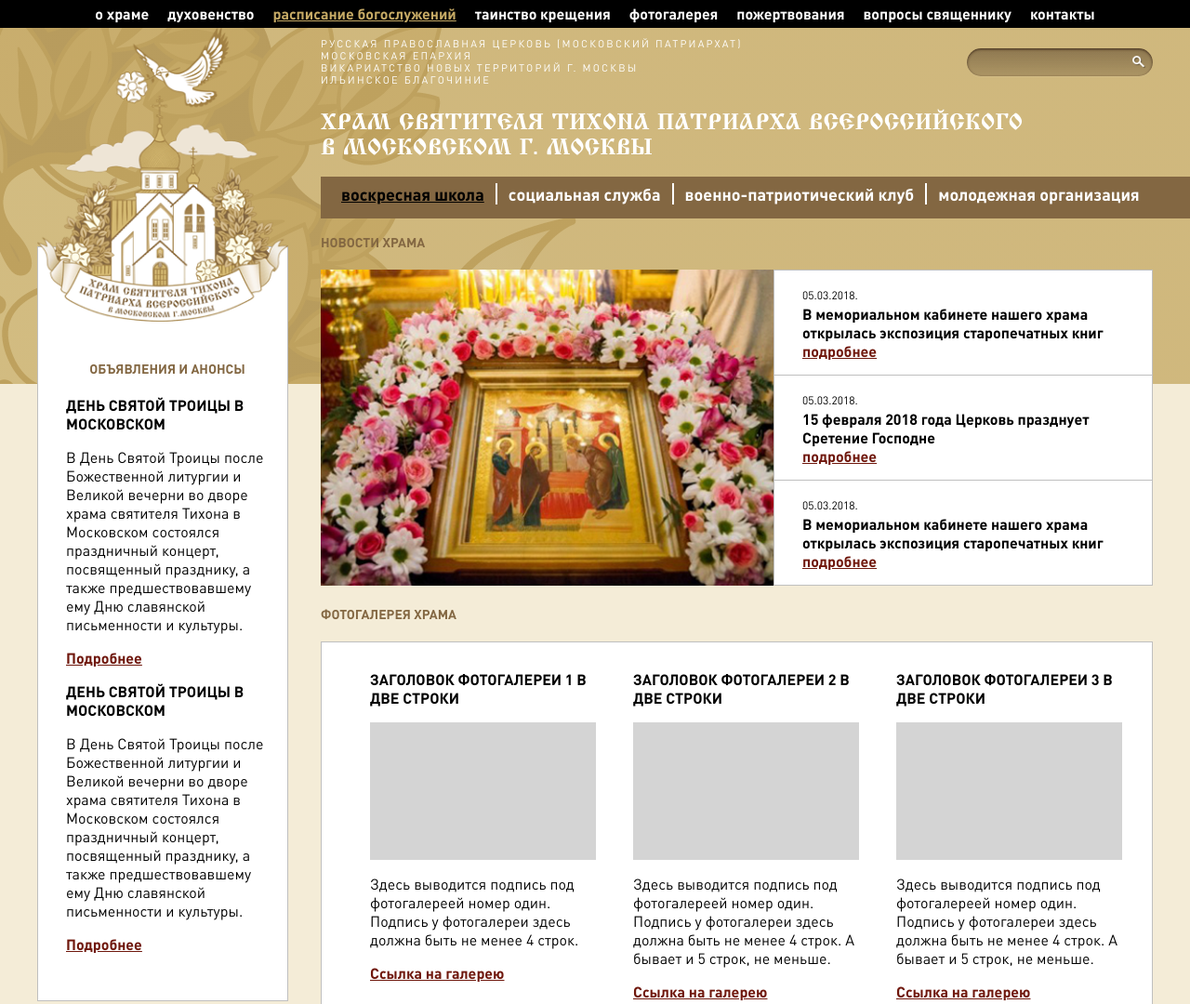
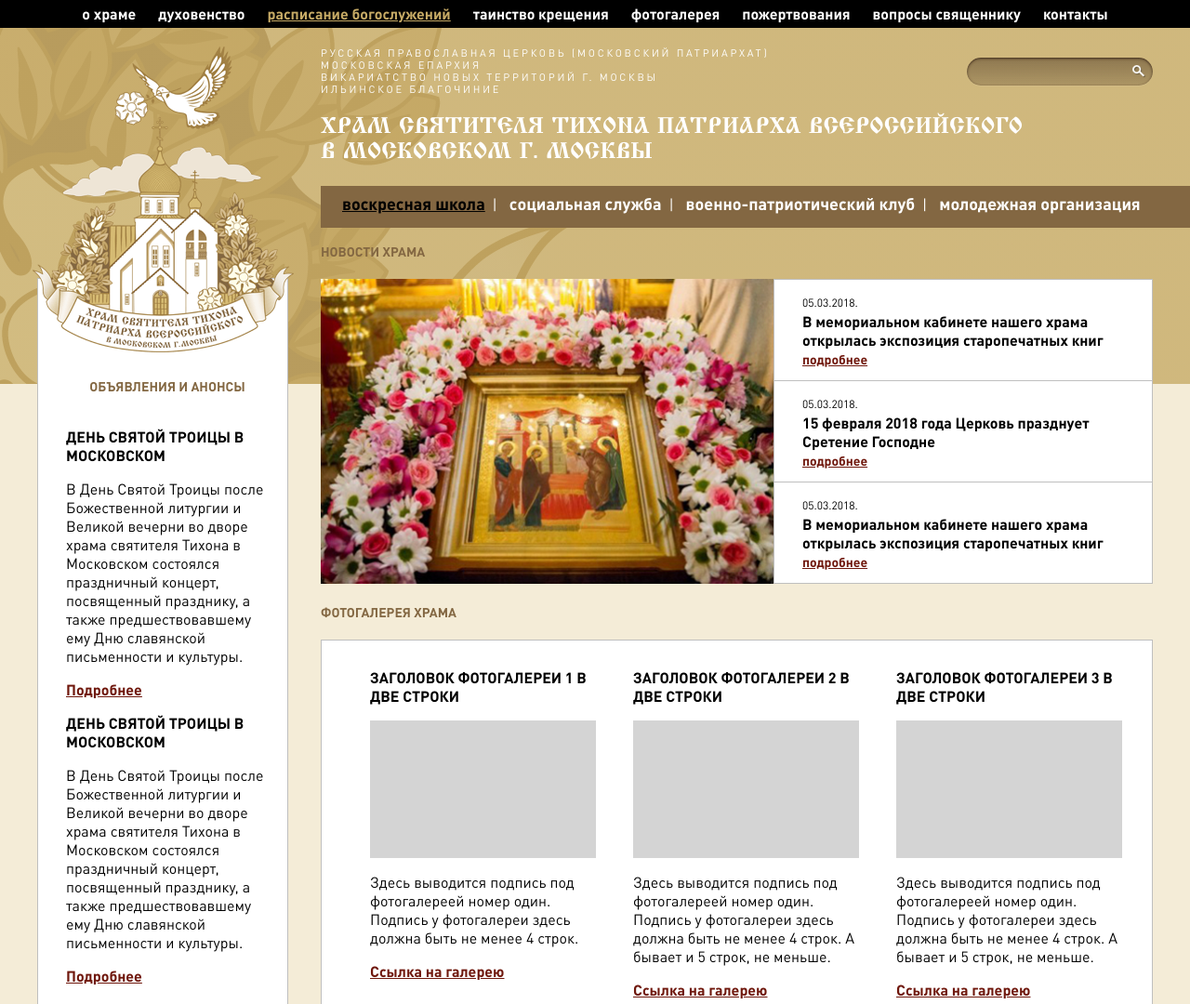
Before and after one commit to Verta-master/church, a website: page index.html in a window 1280 px wide. Shown: the top 1080 px of the page at 93% size. Drawn offline with nearby package versions, Linux system fonts and the light colour scheme; files that its build step writes are made by us from their sources.

Commit message:
Desktop PP

```diff
--- a/index.html
+++ b/index.html
@@ -66,7 +66,7 @@
         <div class="sidebar__block">
           <img src="img/img-2.jpg" alt="ПРАВОСЛАВНЫЙ КАЛЕНДАРЬ" width="189" height="189">
           <p class="sidebar__date">24 февраля 2011 г.</p>
-          <p class="sidebar__text">(11 февраля ст.ст.), Четверг. Поста нет. Сщмч. Власия (икона, храм), еп. Севастийского, и с ним двух отроков и 7 жен. Блгв. Кн. Всеволода (икона, молитвы), во св. Крещении Гавриила, Псковского. Прп. Димитрия (икона, храм, молитвы) Прилуцкого, Вологодского. Прав. Феодоры (икона, храм)</p>
+          <p class="sidebar__text">(11 февраля ст.ст.), Четверг. Поста нет. Сщмч. <a href="#">Власия (икона, храм)</a>, еп. Севастийского, и с ним двух отроков и 7 жен. Блгв. Кн. Всеволода (икона, молитвы), <a href="#">во св. Крещении Гавриила, Псковского. Прп. Димитрия (икона, храм, молитвы) Прилуцкого</a>, Вологодского. Прав. Феодоры (икона, храм)</p>
           <a href="#">Подробнее</a>
         </div>
 
--- a/less/blocks/article.less
+++ b/less/blocks/article.less
@@ -1,7 +1,7 @@
 .article {
   width: 100%;
   padding: 40px;
-  padding-top: 20px;
+  padding-top: 15px;
   background-color: #fff;
   border: 1px solid #bfbfbf;
   text-align: justify;
--- a/less/blocks/footer.less
+++ b/less/blocks/footer.less
@@ -1,5 +1,5 @@
 .footer {
-  padding-top: 15px;
+  padding-top: 10px;
   padding-bottom: 25px;
   color: #fff;
   font-size: 14px;
--- a/less/blocks/header.less
+++ b/less/blocks/header.less
@@ -15,8 +15,8 @@
 }
 
 .header__item {
-  margin-left: 10px;
-  margin-right: 10px;
+  margin-left: 12px;
+  margin-right: 12px;
 
   a {
     color: #fff;
--- /dev/null
+++ b/less/blocks/logo.less
@@ -0,0 +1,12 @@
+.logo {
+  display: block;
+  width: 281px;
+  margin-top: 10px;
+  margin-left: -5px;
+
+  img {
+    display: block;
+    width: 100%;
+    height: auto;
+  }
+}
--- a/less/blocks/main.less
+++ b/less/blocks/main.less
@@ -8,11 +8,13 @@
   font-size: 11px;;
   line-height: 13px;
   font-weight: 400;
-  letter-spacing: 0.2em;
+  letter-spacing: 0.25em;
   text-transform: uppercase;
 }
 
 .main__title {
+  margin-top: 10px;
+  margin-bottom: 22px;
   font-family: "IzhitsaC", "Arial", sans-serif;
   color: #fff;
   font-size: 24px;
--- a/less/blocks/menu.less
+++ b/less/blocks/menu.less
@@ -25,23 +25,37 @@
 }
 
 .menu__item {
+  position: relative;
   padding-top: 10px;
   padding-bottom: 10px;
 
+  &::after {
+    content: "|";
+    position: absolute;
+    top: 50%;
+    right: 0;
+    transform: translateY(-50%);
+    color: #fff;
+  }
+
   a {
-    padding-left: 12px;
-    padding-right: 12px;
+    padding-left: 13px;
+    padding-right: 13px;
     color: #fff;
     font-size: 18px;
     line-height: 1;
     font-weight: 700;
     text-decoration: none;
-    border-right: 2px solid #fff;
   }
 
-  &:last-child a {
-    border-right: none;
-    padding-right: 0;
+  &:last-child {
+    &::after {
+      display: none;
+    }
+
+    a {
+      padding-right: 0;
+    }
   }
 
   &:hover,
--- a/less/blocks/news.less
+++ b/less/blocks/news.less
@@ -29,7 +29,7 @@
 
 .news__item {
   border-bottom: 1px solid #bfbfbf;
-  padding: 15px 30px;
+  padding: 13px 30px;
   .transition();
 
   &:last-child {
@@ -48,6 +48,9 @@
       text-decoration: underline;
     }
   }
+
+  a {
+    font-size: 14px;
   }
 
   .news__title {
@@ -55,7 +58,9 @@
     font-weight: 700;
 
     a {
+      font-size: 16px;
       color: #000;
       text-decoration: none;
     }
   }
+}
--- a/less/blocks/sidebar.less
+++ b/less/blocks/sidebar.less
@@ -11,13 +11,19 @@
   border: 1px solid #bfbfbf;
 
   &--top {
-    margin-top: -85px;
-    padding-top: 100px;
-    padding-bottom: 50px;
+    margin-top: -80px;
+    padding-top: 85px;
+    padding-bottom: 35px;
   }
 
   &--contacts {
     padding-bottom: 35px;
+    line-height: 18px;
+
+    a:last-child {
+      display: block;
+      margin-top: 20px;
+    }
   }
 
   address {
@@ -31,11 +37,23 @@
 .sidebar__list {
   .reset();
   list-style-type: none;
+  margin-top: 35px;
 }
 
 .sidebar__date {
+  margin-top: 10px;
+  font-size: 18px;
+  font-weight: 700;
+}
+
+.sidebar__text {
   font-size: 14px;
+  line-height: 1.4;
   font-weight: 700;
+
+  a {
+    color: inherit;
+  }
 }
 
 .sidebar__link {
@@ -43,4 +61,9 @@
   color: #000;
   text-decoration: none;
   font-weight: 400;
+
+  &:hover,
+  &:active {
+    text-decoration: underline;
+  }
 }
--- a/less/blocks/wrapper.less
+++ b/less/blocks/wrapper.less
@@ -9,6 +9,7 @@
     display: flex;
     justify-content: space-between;
     align-items: flex-start;
+    margin-top: 10px;
   }
 }
 
--- a/less/style.less
+++ b/less/style.less
@@ -19,3 +19,4 @@
 @import "blocks/breadcrumbs";
 @import "blocks/article";
 @import "blocks/pages";
+@import "blocks/logo";
```
Also changed, not shown: img/placeholder-vertical.jpg. Lines whose indentation alone changed are shown as unchanged.
